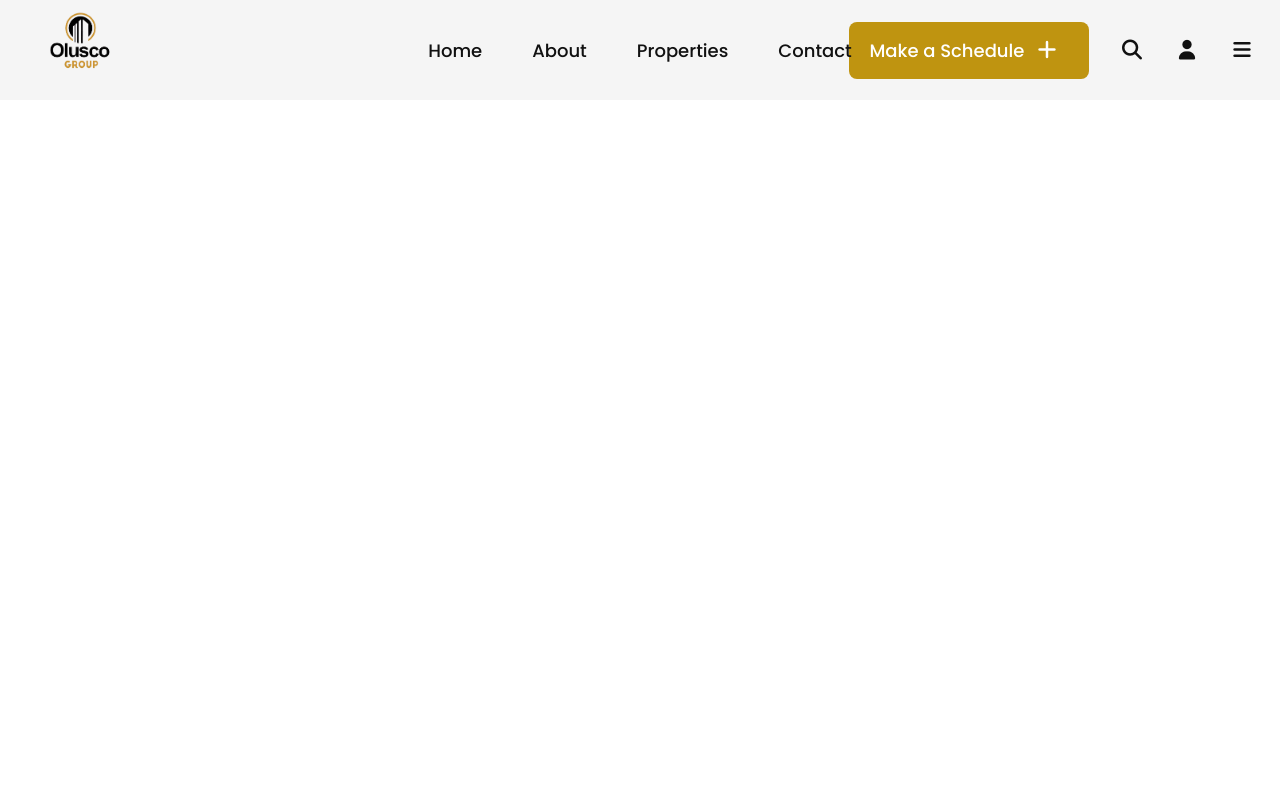
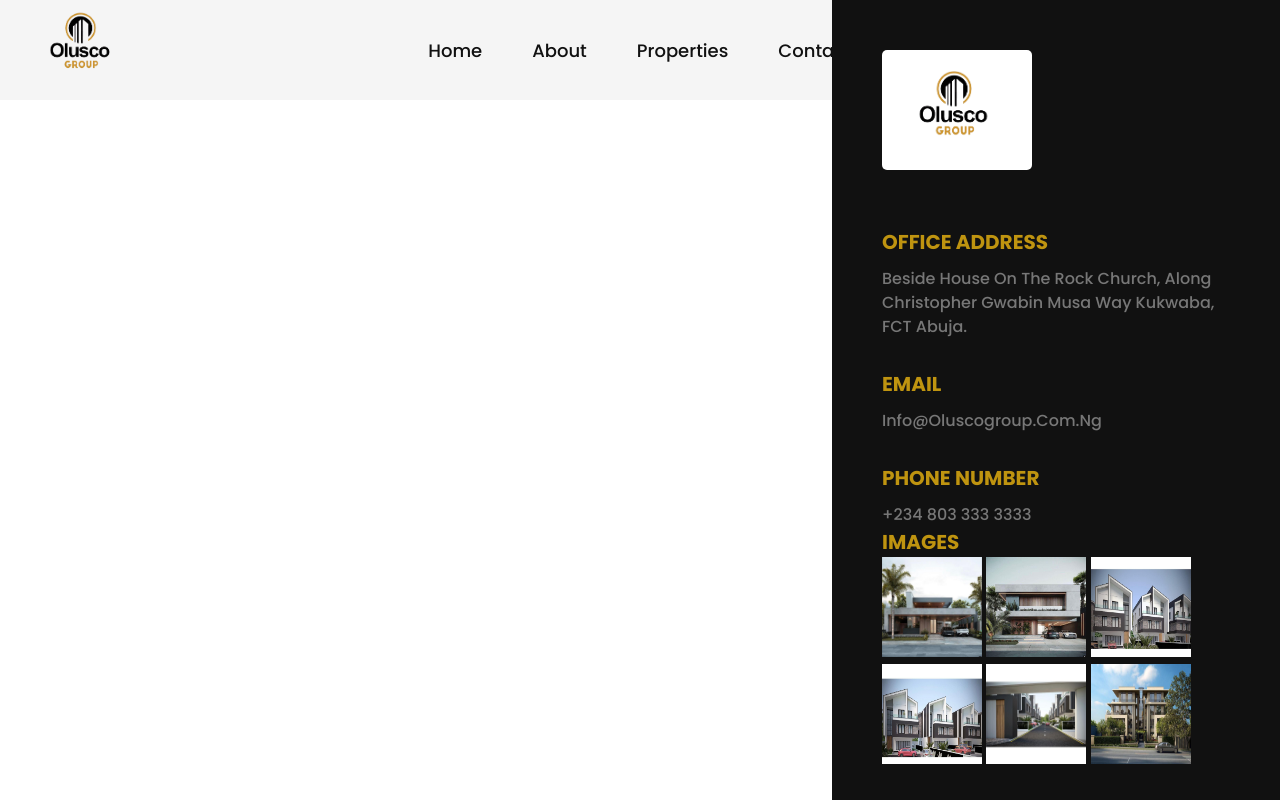
Before and after one commit to KingT-dev/oluscogroup, a plain HTML site: page index.html in a window 1280 px wide. Drawn offline with nearby package versions, Linux system fonts and the light colour scheme.

Commit message:
sidebar added

```diff
--- a/index.html
+++ b/index.html
@@ -44,6 +44,49 @@
                 </li>
             </ul>
         </div>
+
+        <!-- Sidebar -->
+        <div class="sidebar">
+             <div class="sidebar-logo">
+                <a href="#">
+                    <img src="images/png logo.png" alt="Olusco Group">
+                </a>
+            </div>
+            <ul>
+                <li>
+                    <h4>Office Address</h4>
+                    <p>Beside House on the Rock Church, Along Christopher Gwabin Musa way Kukwaba, FCT Abuja.</p>
+                </li>
+                <li>
+                    <h4>Email</h4>
+                    <p>info@oluscogroup.com.ng</p>
+                </li>
+                <li>
+                    <h4>Phone number</h4>
+                    <p>+234 803 333 3333</p>
+                </li>
+            </ul>
+            <div class="sdiebar-wrap">
+                <h4>Images</h4>
+                <div class="sidebar-grip">
+                    <img src="images/1.jpg" alt="" width="100px" height="100px">
+                    <img src="images/2.jpg" alt="" width="100px" height="100px">
+                    <img src="images/3.jpg" alt="" width="100px" height="100px">
+                    <img src="images/4.jpg" alt="" width="100px" height="100px">
+                    <img src="images/5.jpg" alt="" width="100px" height="100px">
+                    <img src="images/6.jpg" alt="" width="100px" height="100px">
+                </div>
+            </div>
+            <div class="social-icons">
+                <h4>Social Media</h4>
+                <div class="icons">
+                    <a href="#"><i class="fa-brands fa-facebook"></i></a>
+                    <a href="#"><i class="fa-brands fa-twitter"></i></a>
+                    <a href="#"><i class="fa-brands fa-instagram"></i></a>
+                    <a href="#"><i class="fa-brands fa-linkedin"></i></a>
+                </div>
+            </div>
+         </div>
     </nav>
     <!-- swiper js -->
     <script src="https://cdnjs.cloudflare.com/ajax/libs/Swiper/11.0.5/swiper-bundle.js"></script>
--- a/style.css
+++ b/style.css
@@ -105,6 +105,8 @@ nav{
   display: flex;
   gap: 30px;
   align-items: center;
+  position: relative;
+
 }
 
 .nav-right ul li{
@@ -128,6 +130,97 @@ nav{
   position: absolute;
   left: 0;
   bottom: -5px;
+  width: 1px;
+  height: 100px;
+}
+
+.sidebar{
+  position: absolute;
+  top: 0;
+  right: 0;
+  width: 35%;
+  height: 100vh;
+  background-color: var(--black);
+  display: flex;
+  justify-content: flex-start;
+  align-items: flex-start;
+  flex-direction: column;
+  padding: 50px;
+}
+
+.sidebar-logo{
+  margin-bottom: 50px;
+}
+
+.sidebar-logo img {
+  width: 150px;
+  height: auto;
+  background-color: var(--text-color);
+  padding: 10px;
+  border-radius: 5px;
+}
+
+.sidebar ul{
+  display: flex;
+  justify-content: flex-start;
+  align-items: flex-start;
+  flex-direction: column;
+  gap: 30px;
   width: 100%;
-  height: 2px;
 }
+
+.sidebar ul li{
+  color: var(--text-color);
+  font-size: 20px;
+  transition: var(--transition-slow);
+  width: 100%;
+  display: flex;
+  justify-content: flex-start;
+  flex-direction: column;
+  align-items: start;
+  gap: 10px;
+}
+
+.sidebar ul li h4{
+  color: var(--primary-color);
+  text-transform: uppercase;
+}
+
+.sidebar ul li p{
+  color: var(--gray-color);
+  text-transform: capitalize;
+  font-size: 1rem;
+  font-weight: 500;
+  line-height: 1.5rem;
+}
+.sidebar div h4{
+  font-size: 20px;
+  color: var(--primary-color);
+  text-transform: uppercase;
+}
+.sidebar .social-icons{
+  display: flex;
+  justify-content: flex-start;
+  flex-direction: column;
+  align-items: start;
+  gap: 20px;
+  margin-top: 30px;
+  margin-bottom: 30px;
+}
+.sidebar .social-icons .icons{
+  display: flex;
+  gap: 20px;
+}
+.sidebar .social-icons h4{
+  font-size: 20px;
+  color: var(--primary-color);
+  text-transform: uppercase;
+}
+.sidebar .social-icons a{
+  color: var(--text-color);
+  font-size: 1rem;
+  transition: var(--transition-slow);
+}
+.sidebar .social-icons a:hover{
+  color: var(--primary-color);
+}
```
